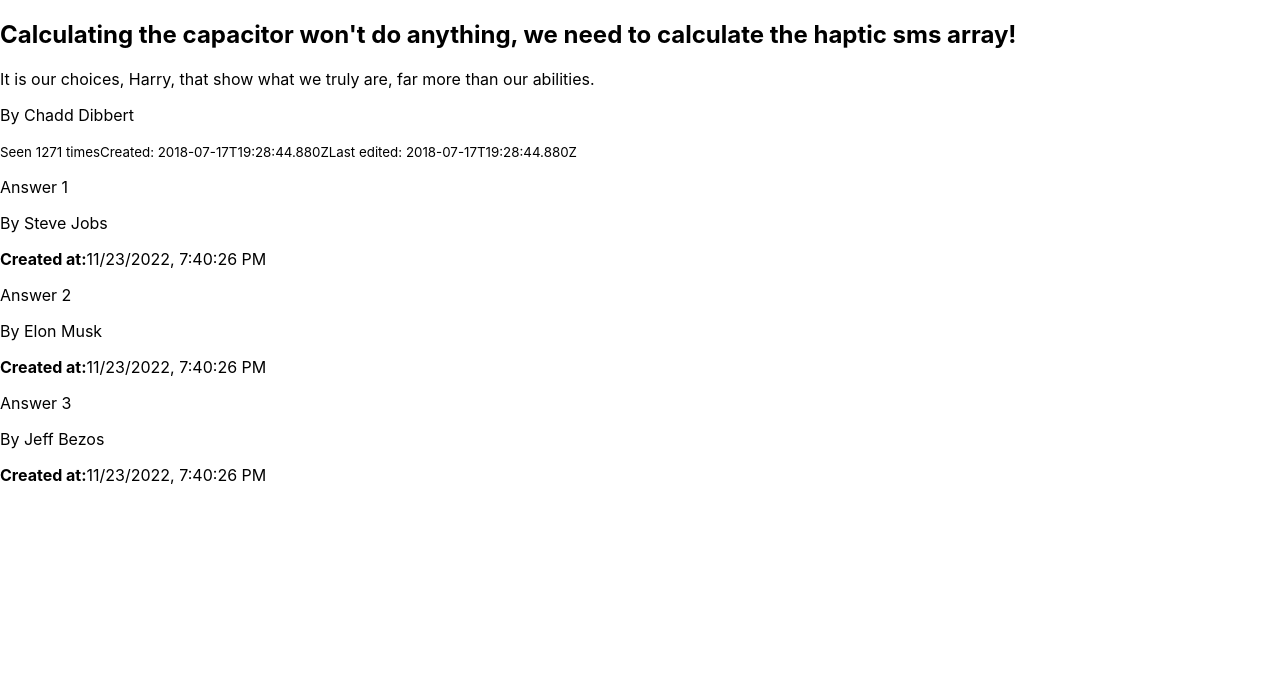
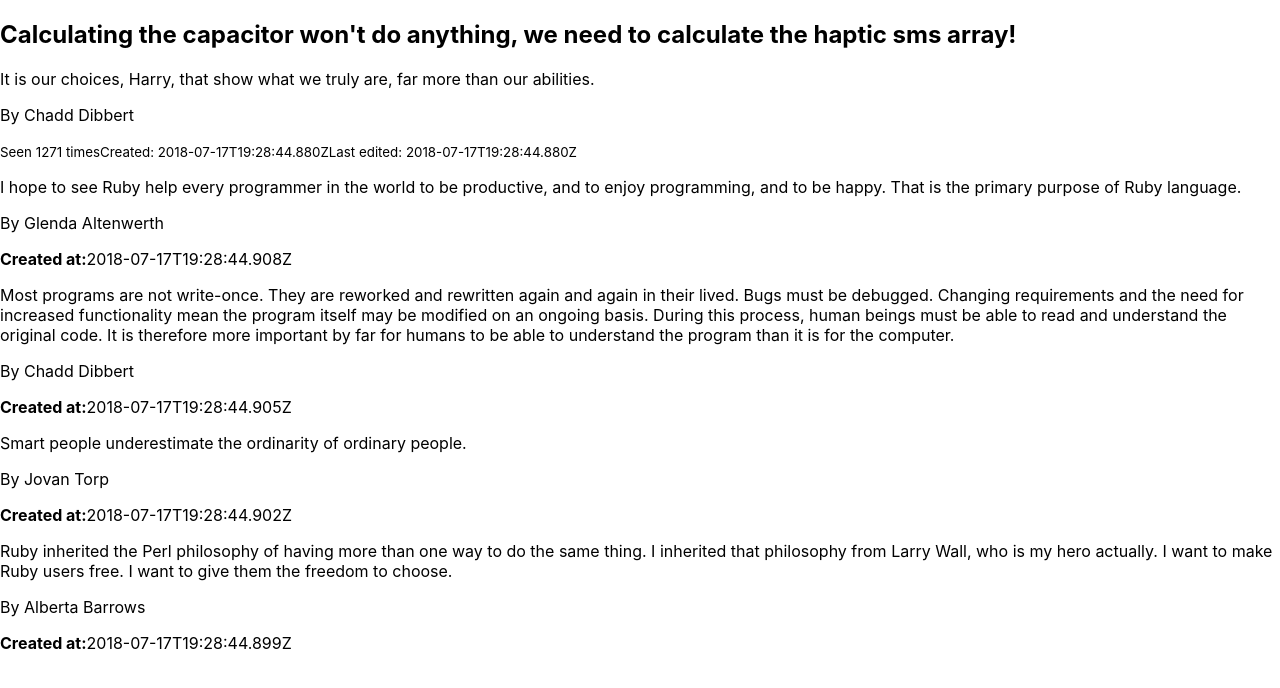
Before and after one commit to CodeCoreYVR/react_client_sept2022, a React (Create React App) app: page / in a window 1280 px wide. Shown: the top 688 px of the page. Built offline with nearby package versions, Linux system fonts and the light colour scheme.

Commit message:
react state include atae for AnswerList on QuestionShowPage component

```diff
--- a/src/components/AnswerDetails.js
+++ b/src/components/AnswerDetails.js
@@ -2,7 +2,7 @@
     return(
       <div>
         <p>{body}</p>
-        <p>By {author.full_name}</p>
+        <p>By {author.first_name} {author.last_name}</p>
         <p>
           <strong>Created at:</strong>
           {created_at.toLocaleString()}
--- a/src/components/QuestionShowPage.js
+++ b/src/components/QuestionShowPage.js
@@ -5,11 +5,14 @@
 import questionData from '../questionData';
 
 class QuestionShowPage extends Component {
+    //two ways to declare state
+    //1
     constructor(props){
         super(props);
         this.state = questionData
     }
 
+    //2
     // state = {
     //     question: questionData
     // }
@@ -27,23 +30,7 @@
             />
             <AnswerList
             answers={
-                [
-                    {
-                        body: "Answer 1",
-                        author: { full_name: "Steve Jobs" },
-                        created_at: new Date()
-                    },
-                    {
-                        body: "Answer 2",
-                        author: { full_name: "Elon Musk" },
-                        created_at: new Date()
-                    },
-                    {
-                        body: "Answer 3",
-                        author: { full_name: "Jeff Bezos" },
-                        created_at: new Date()
-                    },
-                ]
+                this.state.answers
             }
             />
           </main>
```
